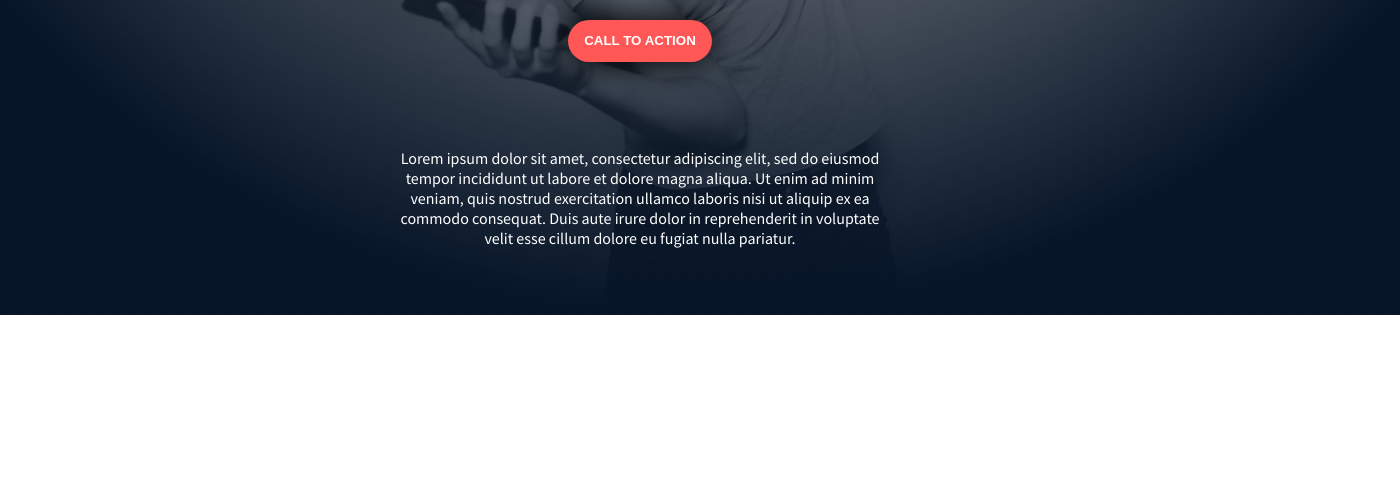
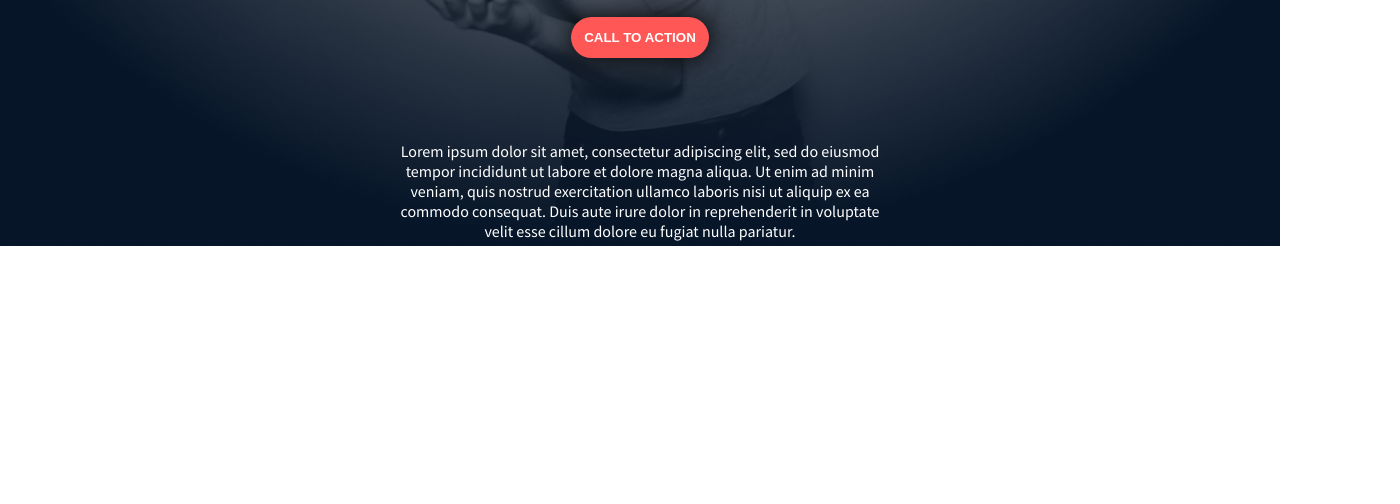
Before and after one commit to elmidy/alx_html_css, a plain HTML site: page headphones/0-index.html in a window 1280 px wide. Shown: the part 485-989 px from the top of the page, 1400 px wide, since content can reach past the window. Drawn offline with Linux system fonts and the light colour scheme.

Commit message:
Update 0-styles.css

```diff
--- a/headphones/0-styles.css
+++ b/headphones/0-styles.css
@@ -24,11 +24,11 @@ nav {
   flex-direction: row;
   width: 100%;
   justify-content: space-between;
-  margin: 20px 200px;
+  margin: 1.25em 12.5em;
 }
 
 .logo {
-  width: 160px;
+  width: 10em;
   height: fit-content;
 }
 
@@ -37,43 +37,55 @@ nav {
   display: flex;
   flex-direction: row;
   justify-content: space-between;
-  width: 320px;
+  width: 20em;
 }
 
 main {
   display: flex;
   flex-direction: column;
   justify-content: center;
-  margin: 240px 0;
+  margin: 15em 0;
 }
 
 .hero {
-  padding: 0 400px;
+  padding: 0 25em;
+  display: flex;
+  flex-direction: column;
+  justify-content: center;
+  align-items: center;
 }
 
 .hero-img {
   z-index: -1;
   position: absolute;
   top: 0;
+  width: 100%;
 }
 
+.hero-img img {
+  width: 100%;
+}
+
+button {
+  padding: 0 1em;
+  margin: 5em 0;
+}
+
+/*Styling*/
 button {
   color: white;
   font-weight: bold;
   background-color: #ff5656;
   border-style: none;
-  padding: 0 16px;
-  border-radius: 48px;
-  box-shadow: black 0 0 32px;
+  border-radius: 3em;
+  box-shadow: black 0 0 2em;
   cursor: pointer;
-  margin: 70px 0;
 }
 
 button:hover {
   opacity: 90%;
 }
 
-/*Styling*/
 a {
   text-decoration: none;
   color: white;
```
